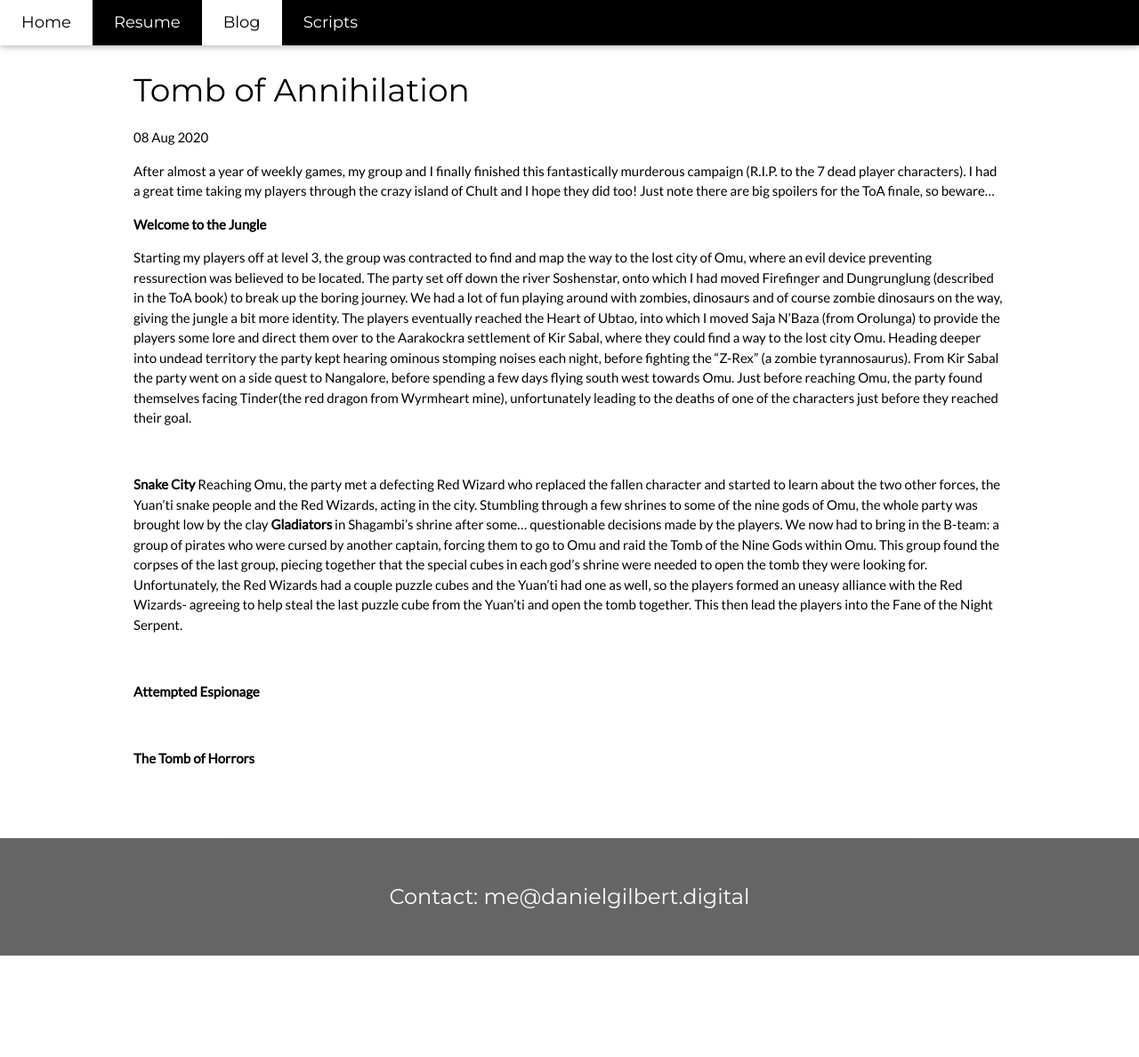
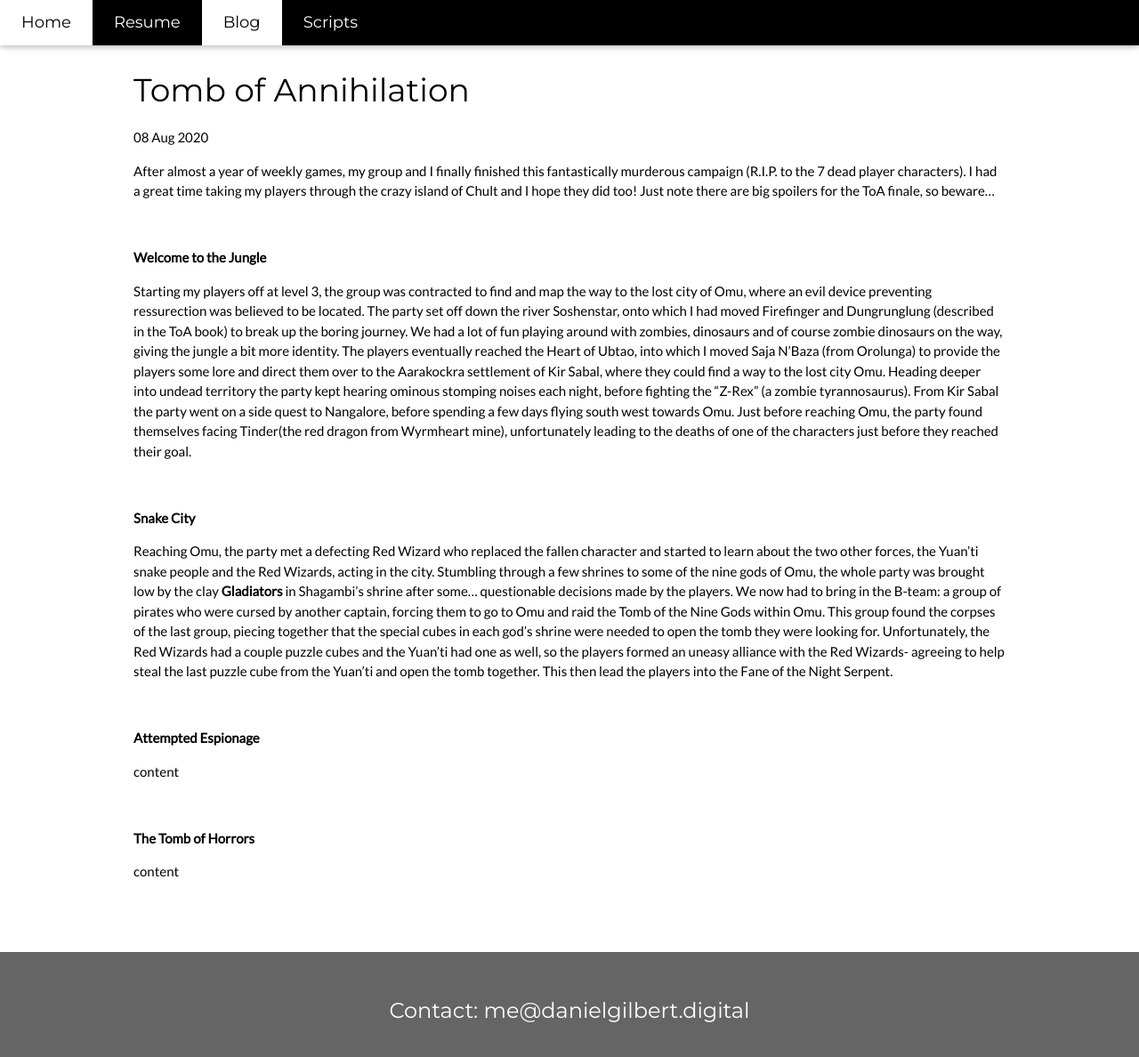
Before and after one commit to dmgilbert/dmgilbert.github.io, a Jekyll site: the page built from _posts/DnD/2020-08-08-tomb-of-annihilation.markdown, in a window 1280 px wide and 1202 px high. Shown: the top 1188 px of the window at 89% size. Built offline with Jekyll 4.4.1, drawn with Linux system fonts in a browser that asks for light colours.

Commit message:
Update 2020-08-08-tomb-of-annihilation.markdown

```diff
--- a/_posts/DnD/2020-08-08-tomb-of-annihilation.markdown
+++ b/_posts/DnD/2020-08-08-tomb-of-annihilation.markdown
@@ -9,6 +9,8 @@ categories: "DnD"
 
 After almost a year of weekly games, my group and I finally finished this fantastically murderous campaign (R.I.P. to the 7 dead player characters). I had a great time taking my players through the crazy island of Chult and I hope they did too! Just note there are big spoilers for the ToA finale, so beware...
 
+<br/>
+
 __Welcome to the Jungle__
 
 Starting my players off at level 3, the group was contracted to find and map the way to the lost city of Omu, where an evil device preventing ressurection was believed to be located. The party set off down the river Soshenstar, onto which I had moved Firefinger and Dungrunglung (described in the ToA book) to break up the boring journey. We had a lot of fun playing around with zombies, dinosaurs and of course zombie dinosaurs on the way, giving the jungle a bit more identity. The players eventually reached the Heart of Ubtao, into which I moved Saja N'Baza (from Orolunga) to provide the players some lore and direct them over to the Aarakockra settlement of Kir Sabal, where they could find a way to the lost city Omu. Heading deeper into undead territory the party kept hearing ominous stomping noises each night, before fighting the "Z-Rex" (a zombie tyrannosaurus). From Kir Sabal the party went on a side quest to Nangalore, before spending a few days flying south west towards Omu. Just before reaching Omu, the party found themselves facing Tinder(the red dragon from Wyrmheart mine), unfortunately leading to the deaths of one of the characters just before they reached their goal.
@@ -16,12 +18,17 @@ Starting my players off at level 3, the group was contracted to find and map the
 <br/>
 
 __Snake City__
+
 Reaching Omu, the party met a defecting Red Wizard who replaced the fallen character and started to learn about the two other forces, the Yuan'ti snake people and the Red Wizards, acting in the city. Stumbling through a few shrines to some of the nine gods of Omu, the whole party was brought low by the clay __Gladiators__ in Shagambi's shrine after some... questionable decisions made by the players. We now had to bring in the B-team: a group of pirates who were cursed by another captain, forcing them to go to Omu and raid the Tomb of the Nine Gods within Omu. This group found the corpses of the last group, piecing together that the special cubes in each god's shrine were needed to open the tomb they were looking for. Unfortunately, the Red Wizards had a couple puzzle cubes and the Yuan'ti had one as well, so the players formed an uneasy alliance with the Red Wizards- agreeing to help steal the last puzzle cube from the Yuan'ti and open the tomb together. This then lead the players into the Fane of the Night Serpent.
 
 <br/>
 
 __Attempted Espionage__
 
+content
+
 <br/>
 
 __The Tomb of Horrors__
+
+content
```
